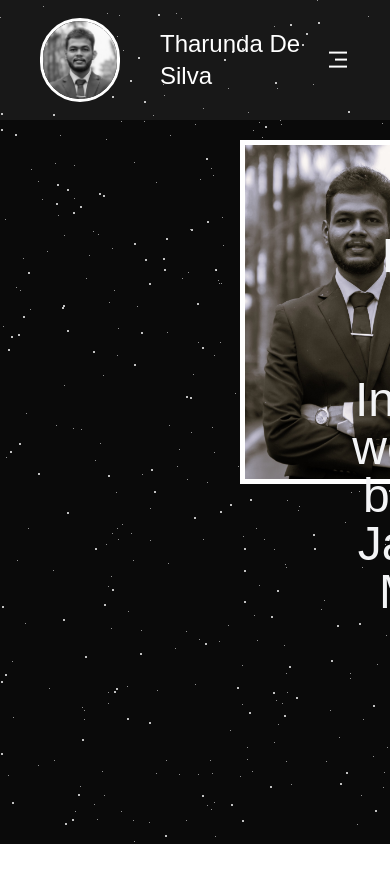
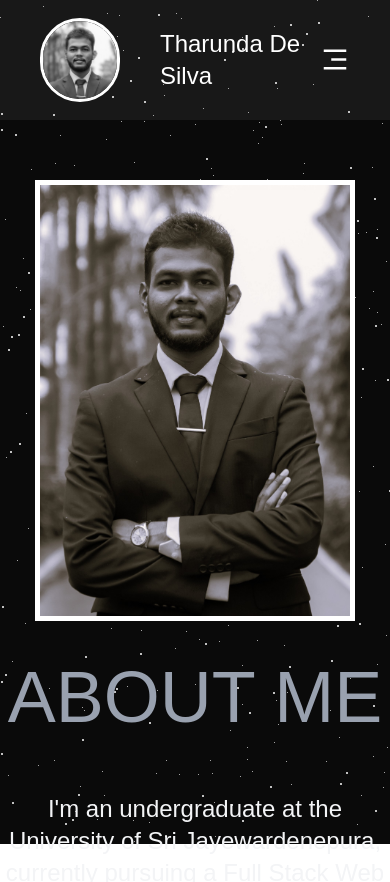
Before and after one commit to tharunda2000/portfolio, a React (Vite) app: page /about in a window 390 px wide. Shown: the top 882 px of the page. Before the commit the page ends 844 px from the top, so only its background shows below. Built offline with nearby package versions, Linux system fonts and the light colour scheme; a web font is replaced by a local one.

Commit message:
about page responsivity fixed

```diff
--- a/src/components/Navbar.jsx
+++ b/src/components/Navbar.jsx
@@ -8,7 +8,7 @@ const Navbar = () => {
   const [menueVisible,setMenueVisible] = useState(false);
 
   return (
-    <div className='flex items-center justify-between fixed  w-screen h-30  bg-white/6 backdrop-blur-2xs z-51 text-white top-0 left-0  '>
+    <div className='flex items-center justify-between fixed  w-screen h-30  bg-white/6  z-51 text-white top-0 left-0  '>
 
         <div className='flex items-center '>
 
@@ -18,7 +18,7 @@ const Navbar = () => {
 
         </div>
 
-        <i class="ri-menu-3-line lg:hidden text-2xl cursor-pointer me-10" onClick={()=>{setMenueVisible(!menueVisible)}}></i>
+        <i class="ri-menu-3-line lg:hidden text-3xl cursor-pointer me-10" onClick={()=>{setMenueVisible(!menueVisible)}}></i>
 
 
         <div className='hidden lg:flex me-30 gap-25 jersey text-4xl text-gray-200 '>
@@ -30,9 +30,9 @@ const Navbar = () => {
 
         </div>
 
-        {menueVisible && <div className='flex flex-col jersey me-5 items-center justify-center gap-5 text-3xl absolute w-70 align-center mt-5  h-70 top-30 right-0 bg-white/6 backdrop-blur-xl rounded-4xl  '>
+        {menueVisible && <div className='flex flex-col jersey me-8 items-center justify-center gap-5 text-4xl absolute w-70 align-center mt-5  h-70 top-30 right-0 bg-white/6 backdrop-blur-xl z-51 rounded-4xl text-shadow-black text-shadow-sm'>
 
-            <h1 className='cursor-pointer ' onClick={()=>{navigate('/')}}>Home</h1>
+            <h1 className='cursor-pointer' onClick={()=>{navigate('/')}}>Home</h1>
             <h1 className='cursor-pointer ' onClick={()=>{navigate('/about')}}>About</h1>
             <h1 className='cursor-pointer' onClick={()=>{navigate('/projects')}}>Projects</h1>
             <h1 className='cursor-pointer'>contact</h1>
--- a/src/components/SideBar.jsx
+++ b/src/components/SideBar.jsx
@@ -5,7 +5,7 @@ const SideBar = () => {
     <div>
 
       {/* desktop */}
-        <div className='flex items-center justify-center mx-5 gap-2 h-20 w-90 lg:flex lg:items-center lg:justify-evenly absolute lg:flex-col lg:w-20 lg:h-100 bg-white/6 backdrop-blur-2xs lg:mx-0  border border-white/30  z-51 text-white top-65 lg:left-8 rounded-xl shadow-white shadow-sm'>
+        <div className='flex items-center justify-center  gap-2 h-20 w-90 lg:flex lg:items-center lg:justify-evenly absolute lg:flex-col lg:w-20 lg:h-100 bg-white/6 backdrop-blur-2xs lg:mx-0  border border-white/30  z-51 text-white top-65 lg:left-8 rounded-xl shadow-white shadow-sm'>
 
            <div className='flex justify-center items-center w-15 h-15 my-2 bg-white/6 backdrop-blur-2xs  border border-white/30  z-51 text-white top-60 left-8 rounded-xl shadow-white shadow-sm'>
                 <a href="https://www.linkedin.com/in/tharunda">
--- a/src/pages/About.jsx
+++ b/src/pages/About.jsx
@@ -5,19 +5,21 @@ import profile from '../assets/profile2.jpg'
 
 const About = () => {
   return (
-    <div className='fixed'>
-        <Sky />
+    <div className=''>
+        <div className='fixed'>
+          <Sky />
+        </div>
         <Navbar/>
 
-        <div className='flex h-screen fixed'>
+        <div className='flex flex-col lg:flex-row w-screen h-screen absolute'>
 
-            <div className='flex flex-col '>
-                <img src={profile} alt="" srcset="" className='w-100 ms-60 mt-35 border-5 border-white' />
+            <div className='flex lg:flex-col justify-center '>
+                <img src={profile} alt="" srcset="" className='w-80 lg:w-100 lg:ms-60 mt-45 lg:mt-60 border-5 border-white' />
             </div>
 
-            <div className='flex flex-col ms-25  '>
-                <h1 className='relative text-7xl jersey text-gray-400 text-center mt-25  '>ABOUT ME</h1>
-                <p className='w-250 text-5xl text-center text-gray-100 mt-15 jersey  '>I'm an undergraduate at the University of Sri Jayewardenepura, currently pursuing a Full Stack Web Development course at ICET Institute. Passionate about building end-to-end web solutions, I specialize in both frontend and backend technologies. My tech stack includes Java, JavaScript, Spring Boot, Node.js, React, MySQL, and MongoDB. I enjoy transforming complex problems into user-friendly applications that are scalable, secure, and efficient.</p>
+            <div className='flex lg:  flex-col lg:ms-25 justify-center items-center  '>
+                <h1 className='relative text-7xl jersey text-gray-400 text-center lg:mt-55  mt-10 '>ABOUT ME</h1>
+                <p className='w-100 lg:w-250 text-2xl lg:text-5xl text-center text-gray-100 mt-15 jersey  '>I'm an undergraduate at the University of Sri Jayewardenepura, currently pursuing a Full Stack Web Development course at ICET Institute. Passionate about building end-to-end web solutions, I specialize in both frontend and backend technologies. My tech stack includes Java, JavaScript, Spring Boot, Node.js, React, MySQL, and MongoDB. I enjoy transforming complex problems into user-friendly applications that are scalable, secure, and efficient.</p>
             </div>
 
         </div>
--- a/src/pages/Home.jsx
+++ b/src/pages/Home.jsx
@@ -12,7 +12,7 @@ const Home = () => {
       <Navbar/>
       <MainBanner/>
 
-      <div className='relative bottom-10 lg:bottom-120'>
+      <div className='relative mx-15 lg:mx-0 bottom-10 lg:bottom-120'>
         <SideBar/>
       </div>
     </div>
```
